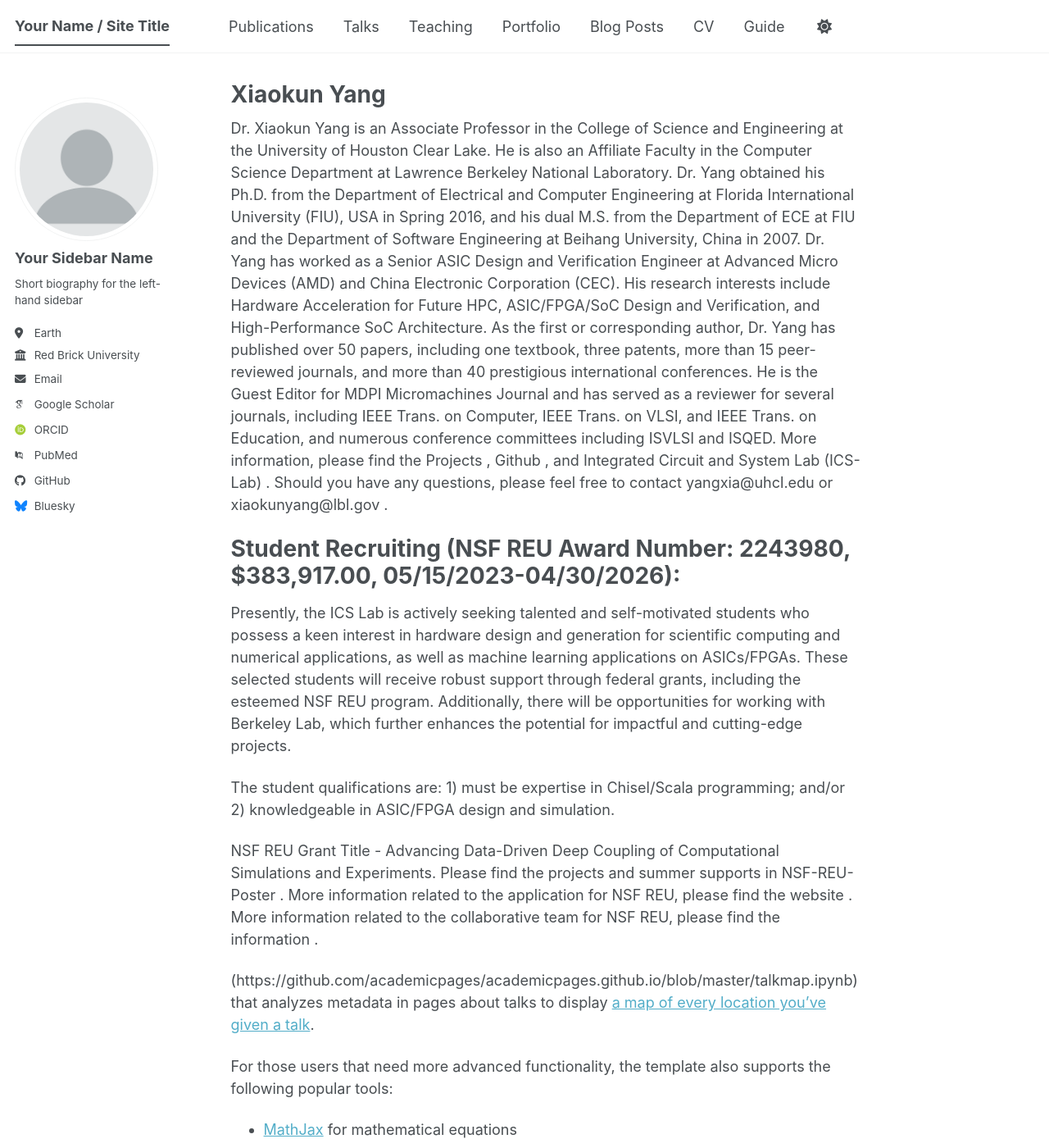
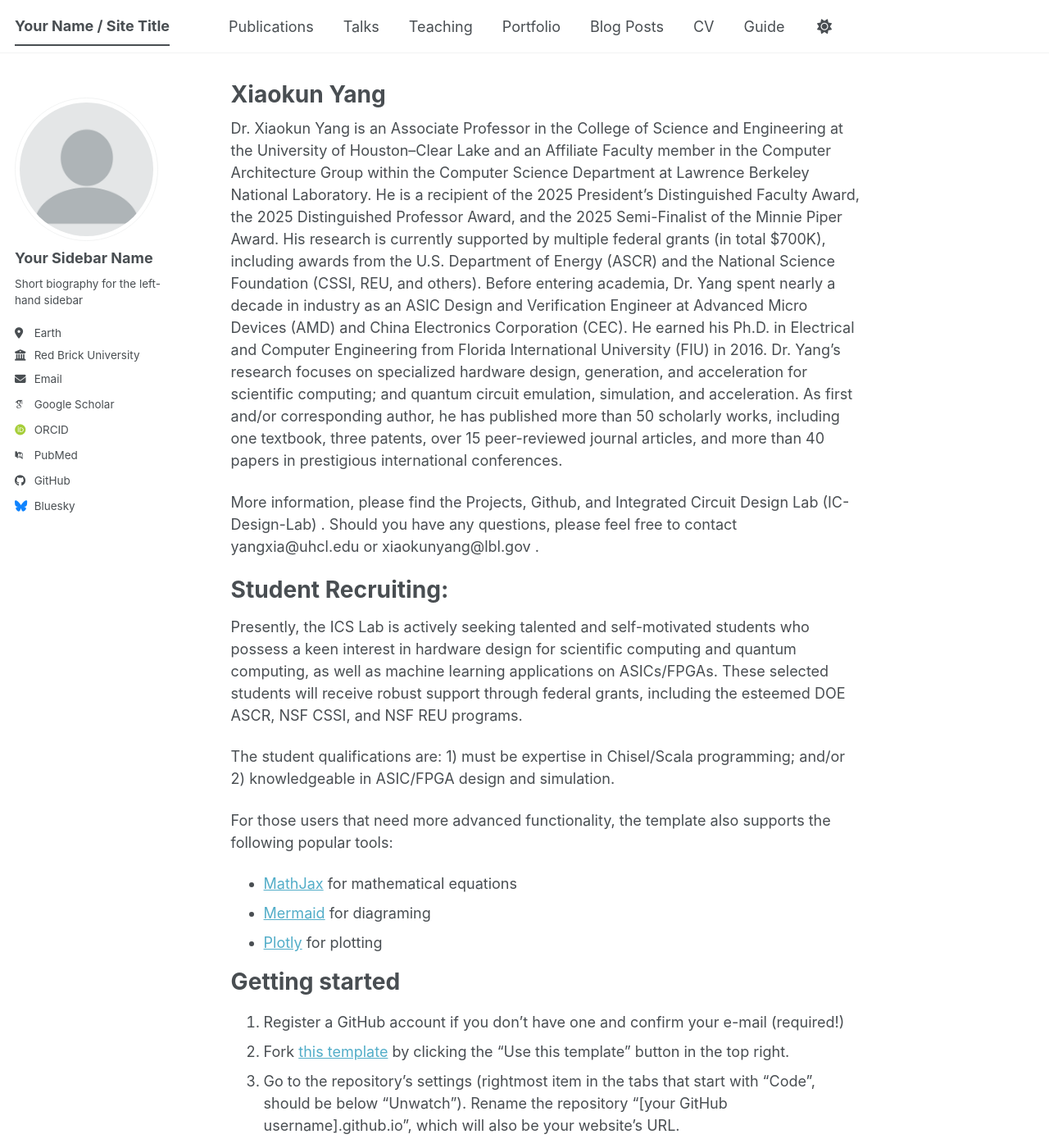
Before and after one commit to bobbieyang/bobbieyang.github.io, a Jekyll site: the page built from _pages/about.md, in a window 1280 px wide and 1400 px high. Shown: the whole window at 82% size. Built offline with Jekyll 4.4.1, drawn with Linux system fonts in a browser that asks for light colours; some web fonts are replaced; a script bundle is joined from its source files by our own code; library files that are not in the unit come from our copies.

Commit message:
Update about.md

```diff
--- a/_pages/about.md
+++ b/_pages/about.md
@@ -7,24 +7,17 @@
   - /about.html
 ---
 
-Dr. Xiaokun Yang is an Associate Professor in the College of Science and Engineering at the University of Houston Clear Lake. He is also an Affiliate Faculty in the Computer Science Department at Lawrence Berkeley National Laboratory. Dr. Yang obtained his Ph.D. from the Department of Electrical and Computer Engineering at Florida International University (FIU), USA in Spring 2016, and his dual M.S. from the Department of ECE at FIU and the Department of Software Engineering at Beihang University, China in 2007.
-Dr. Yang has worked as a Senior ASIC Design and Verification Engineer at Advanced Micro Devices (AMD) and China Electronic Corporation (CEC). His research interests include Hardware Acceleration for Future HPC, ASIC/FPGA/SoC Design and Verification, and High-Performance SoC Architecture. As the first or corresponding author, Dr. Yang has published over 50 papers, including one textbook, three patents, more than 15 peer-reviewed journals, and more than 40 prestigious international conferences. He is the Guest Editor for MDPI Micromachines Journal and has served as a reviewer for several journals, including IEEE Trans. on Computer, IEEE Trans. on VLSI, and IEEE Trans. on Education, and numerous conference committees including ISVLSI and ISQED.
-More information, please find the Projects , Github , and Integrated Circuit and System Lab (ICS-Lab) .
+Dr. Xiaokun Yang is an Associate Professor in the College of Science and Engineering at the University of Houston–Clear Lake and an Affiliate Faculty member in the Computer Architecture Group within the Computer Science Department at Lawrence Berkeley National Laboratory. He is a recipient of the 2025 President’s Distinguished Faculty Award, the 2025 Distinguished Professor Award, and the 2025 Semi-Finalist of the Minnie Piper Award. His research is currently supported by multiple federal grants (in total $700K), including awards from the U.S. Department of Energy (ASCR) and the National Science Foundation (CSSI, REU, and others). Before entering academia, Dr. Yang spent nearly a decade in industry as an ASIC Design and Verification Engineer at Advanced Micro Devices (AMD) and China Electronics Corporation (CEC). He earned his Ph.D. in Electrical and Computer Engineering from Florida International University (FIU) in 2016. Dr. Yang’s research focuses on specialized hardware design, generation, and acceleration for scientific computing; and quantum circuit emulation, simulation, and acceleration. As first and/or corresponding author, he has published more than 50 scholarly works, including one textbook, three patents, over 15 peer-reviewed journal articles, and more than 40 papers in prestigious international conferences.
+
+More information, please find the Projects, Github, and Integrated Circuit Design Lab (IC-Design-Lab) .
 Should you have any questions, please feel free to contact yangxia@uhcl.edu or xiaokunyang@lbl.gov .
 
 
-Student Recruiting (NSF REU Award Number: 2243980, $383,917.00, 05/15/2023-04/30/2026):
+Student Recruiting:
 ======
-Presently, the ICS Lab is actively seeking talented and self-motivated students who possess a keen interest in hardware design and generation for scientific computing and numerical applications, as well as machine learning applications on ASICs/FPGAs. These selected students will receive robust support through federal grants, including the esteemed NSF REU program. Additionally, there will be opportunities for working with Berkeley Lab, which further enhances the potential for impactful and cutting-edge projects.
+Presently, the ICS Lab is actively seeking talented and self-motivated students who possess a keen interest in hardware design for scientific computing and quantum computing, as well as machine learning applications on ASICs/FPGAs. These selected students will receive robust support through federal grants, including the esteemed DOE ASCR, NSF CSSI, and NSF REU programs.
 
 The student qualifications are: 1) must be expertise in Chisel/Scala programming; and/or 2) knowledgeable in ASIC/FPGA design and simulation.
-
-NSF REU Grant Title - Advancing Data-Driven Deep Coupling of Computational Simulations and Experiments.
-Please find the projects and summer supports in NSF-REU-Poster .
-More information related to the application for NSF REU, please find the website .
-More information related to the collaborative team for NSF REU, please find the information .
-
-(https://github.com/academicpages/academicpages.github.io/blob/master/talkmap.ipynb) that analyzes metadata in pages about talks to display [a map of every location you've given a talk](https://academicpages.github.io/talkmap.html).
 
 For those users that need more advanced functionality, the template also supports the following popular tools:
 - [MathJax](https://www.mathjax.org/) for mathematical equations
```
